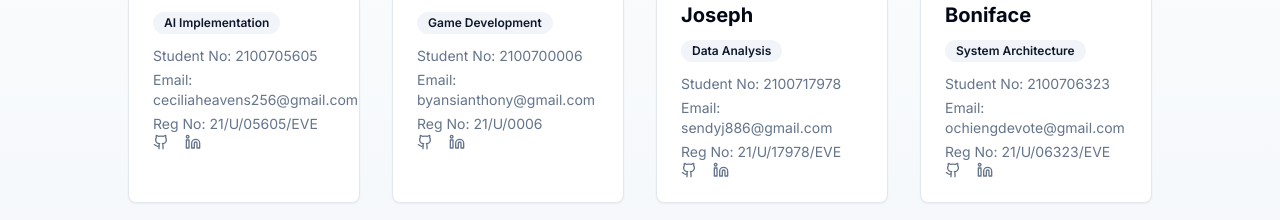
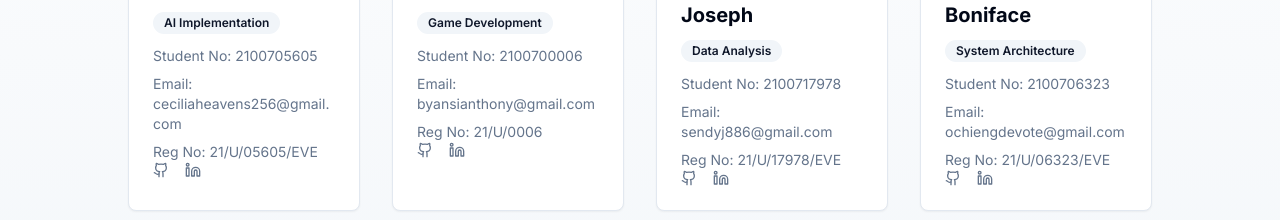
Before and after one commit to Masembe0757/final_year_project_blog, a Next.js app: page /team in a window 1280 px wide. Shown: the part 501-721 px from the top of the page. Built offline with nearby package versions, Linux system fonts and the light colour scheme.

Commit message:
fix: adjust styling and spacing in TeamPage component

```diff
--- a/app/team/page.tsx
+++ b/app/team/page.tsx
@@ -84,7 +84,7 @@ export default function TeamPage() {
           {/* Team Members */}
           <div className="grid gap-8 md:grid-cols-2 lg:grid-cols-4 mb-16">
             {teamMembers.map((member) => (
-              <Card key={member.studentNumber} className="overflow-hidden hover:shadow-lg transition-shadow">
+              <Card key={member.studentNumber} className="overflow-hidden hover:shadow-lg transition-shadow h-auto">
                 <Image
                   src={member.image || "/placeholder.svg"}
                   alt={member.name}
@@ -92,14 +92,14 @@ export default function TeamPage() {
                   height={400}
                   className="w-full h-48 object-cover"
                 />
-                <CardContent className="pt-6">
+                <CardContent className="pt-6 pb-6">
                   <h3 className="text-xl font-bold mb-2">{member.name}</h3>
                   <Badge variant="secondary" className="mb-3">
                     {member.specialization}
                   </Badge>
-                  <div className="space-y-1 text-sm text-muted-foreground">
+                  <div className="space-y-2 text-sm text-muted-foreground">
                     <p>Student No: {member.studentNumber}</p>
-                    <p>Email: {member.email}</p>
+                    <p className="break-words">Email: {member.email}</p>
                     <p>Reg No: {member.registrationNumber}</p>
                   </div>
                   <SocialIcons
```
